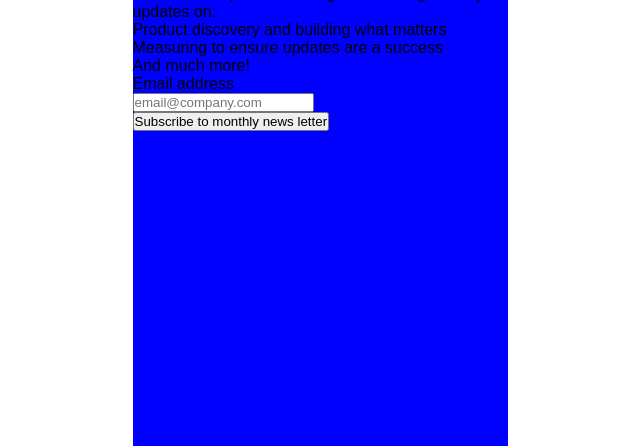
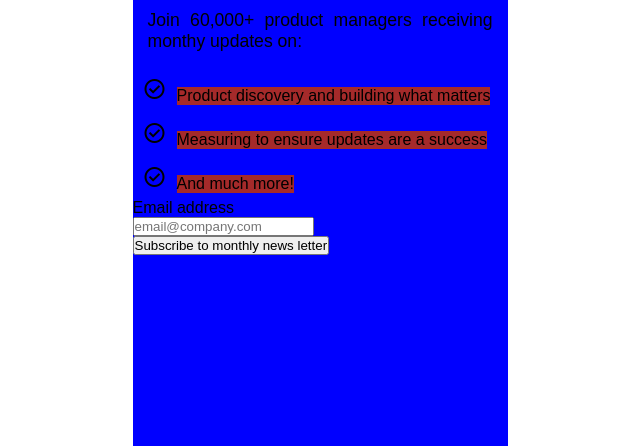
Before and after one commit to Italo61-dev/project-form, a plain HTML site: page index.html in a window 1280 px wide. Shown: the part 354-800 px from the top of the page, without its empty margins (320-960 px from the left). Drawn offline with nearby package versions, Linux system fonts and the light colour scheme.

Commit message:
Update index.html

```diff
--- a/index.html
+++ b/index.html
@@ -5,21 +5,29 @@
     <meta name="viewport" content="width=device-width, initial-scale=1.0">
     <link rel="shortcut icon" href="assets/images/favicon-32x32.png" type="image/x-icon">
     <link rel="stylesheet" href="./styles/mobile.css">
+    <link rel="stylesheet" href="https://fonts.googleapis.com/css2?family=Material+Symbols+Outlined:opsz,wght,FILL,GRAD@20..48,100..700,0..1,-50..200" />
     <title>Document</title>
 </head>
 <body>
     <main>
         <section>
             <img src="design/mobile-design.jpg" alt="">
+
            <h1>Stay updated!</h1>
 
-           <p>Join 60,000+ product managers receiving monthy updates on:</p>
+           <p id="one">Join 60,000+ product managers receiving monthy updates on:</p>
 
-           <p>Product discovery and building what matters</p>
+           <span class="material-symbols-outlined">
+            check_circle
+            </span><p class="verificado">Product discovery and building what matters</p><br>
 
-           <p>Measuring to ensure updates are a success</p>
+            <span class="material-symbols-outlined">
+            check_circle
+            </span><p class="verificado">Measuring to ensure updates are a success</p><br>
 
-           <p>And much more!</p>
+           <span class="material-symbols-outlined">
+            check_circle
+            </span><p class="verificado">And much more!</p>
 
            <form action="#">
 
```
